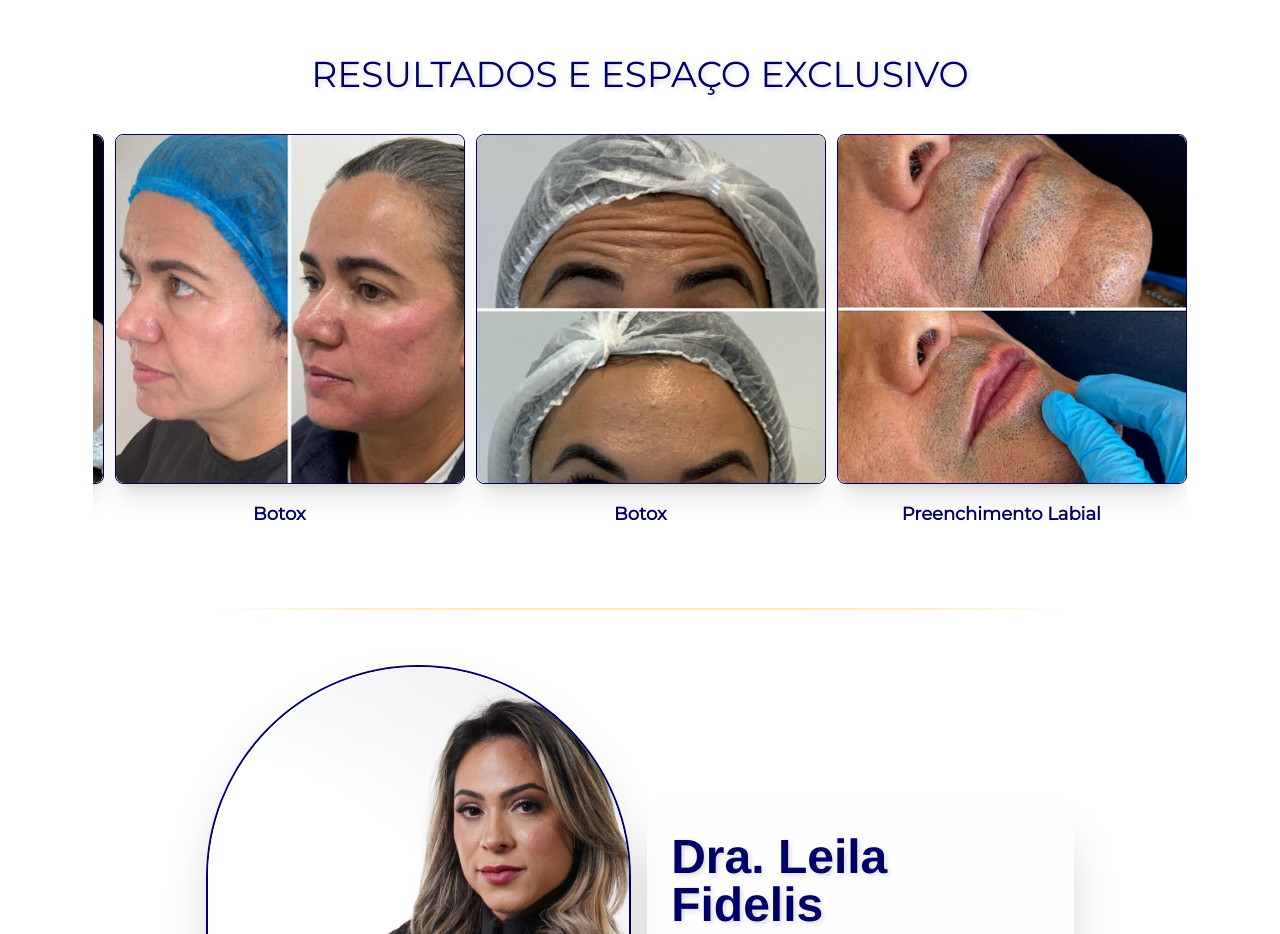
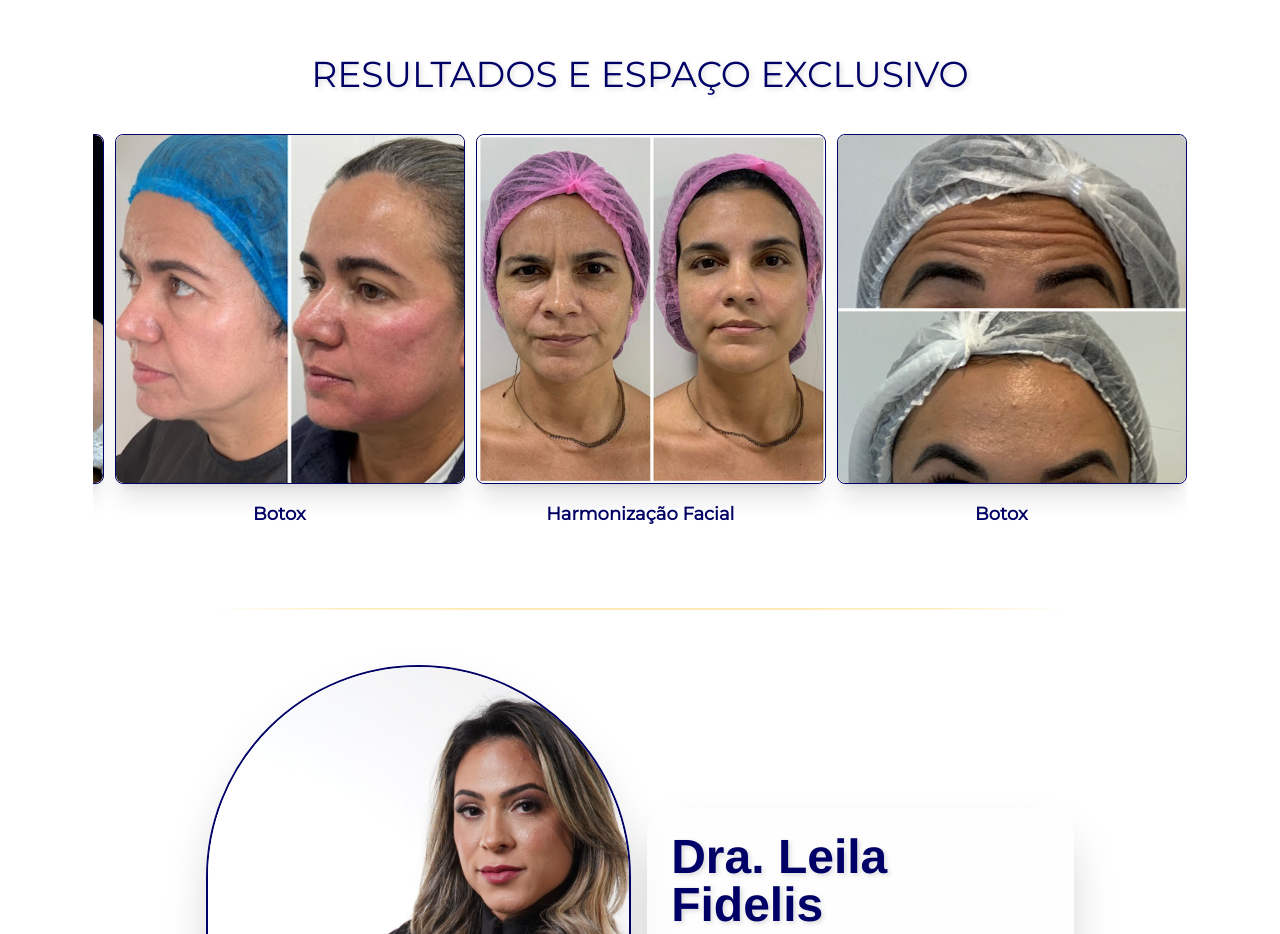
Before and after one commit to lucasnmo/lp-draleila, a Next.js app: page / in a window 1280 px wide. Shown: the part 860-1794 px from the top of the page. Built offline with nearby package versions, Linux system fonts and the light colour scheme.

Commit message:
Initial commit

```diff
--- a/src/components/SectionCarousel.tsx
+++ b/src/components/SectionCarousel.tsx
@@ -18,6 +18,7 @@ import bigodechines2 from "../public/assets/carrossel/botox.jpg";
 import botox3 from "../public/assets/carrossel/botox2.jpg";
 import espaco1 from "../public/assets/carrossel/botox3.jpg";
 import harmonizacao from "../public/assets/carrossel/harmonizacao.jpg";
+import harmonizacao4 from "../public/assets/carrossel/harmonizacao4.jpg";
 
 
 export function SectionCarousel() {
@@ -81,8 +82,9 @@ export function SectionCarousel() {
   };
 
   const items: { src: StaticImageData; alt: string; description: string }[] = [
-    { src: preenchimento, alt: "Preenchimento", description: "Preenchimento Labial" },
-    { src: preechimentoqueixo, alt: "Preenchimento Queixo", description: "Botox" },
+    { src: preenchimento, alt: "Preenchimento Labial", description: "Preenchimento Labial" },
+    { src: preechimentoqueixo, alt: "Botox", description: "Botox" },
+    { src: harmonizacao4, alt: "Harmonização Facial", description: "Harmonização Facial" },
     { src: espaco1, alt: "Espaço", description: "Botox" },
     { src: botox, alt: "Botox", description: "Preenchimento Labial" },
     { src: bigodechines, alt: "Bigode Chinês", description: "Botox" },
```
Also changed, not shown: src/public/assets/carrossel/harmonizacao4.jpg (added).
